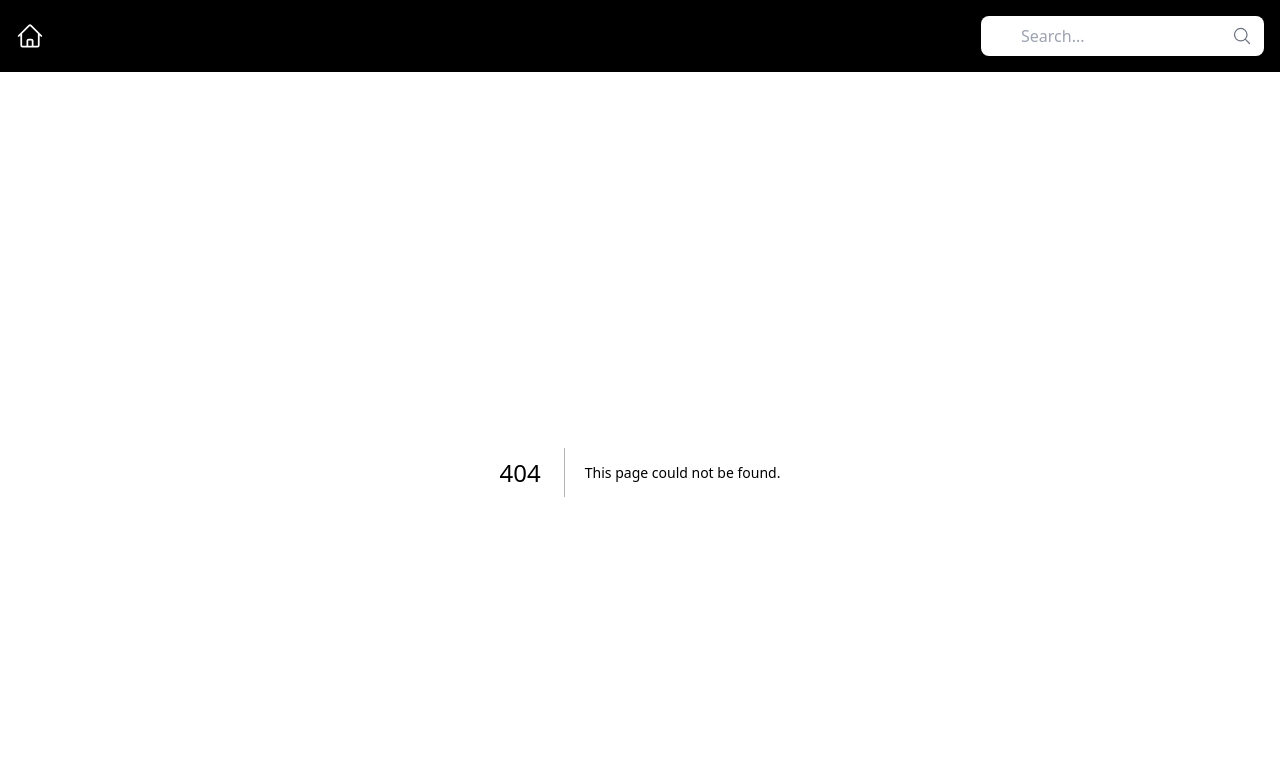
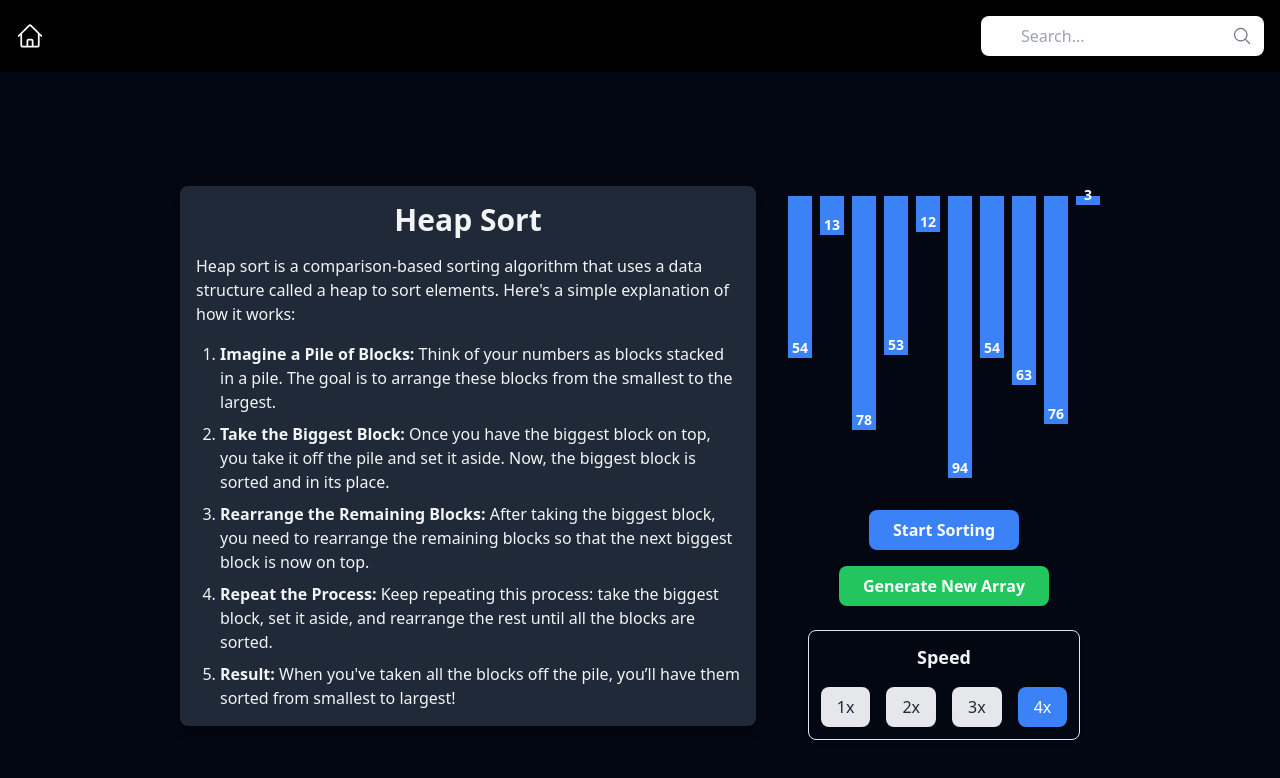
Before and after one commit to Tushar-Indurjeeth/Algs, a Next.js app: page /heapSort in a window 1280 px wide. Before the commit this address had no page. Shown: the top 778 px of the page. Built offline with nearby package versions, Linux system fonts and the light colour scheme.

Commit message:
Added Heap Sort

```diff
--- /dev/null
+++ b/algorithms/heapSort.ts
@@ -0,0 +1,70 @@
+import { SortStep } from "@/types/sortAlgs";
+
+export const heapSort = (array: number[]) => {
+  const arr = [...array];
+  const steps: SortStep[] = [];
+
+  const heapify = (n: number, i: number) => {
+    let largest = i; // Initialize largest as root
+    const left = 2 * i + 1;
+    const right = 2 * i + 2;
+
+    // If left child is larger than root
+    if (left < n && arr[left] > arr[largest]) {
+      largest = left;
+    }
+
+    // If right child is larger than largest so far
+    if (right < n && arr[right] > arr[largest]) {
+      largest = right;
+    }
+
+    // If largest is not root
+    if (largest !== i) {
+      [arr[i], arr[largest]] = [arr[largest], arr[i]]; // Swap
+
+      steps.push({
+        description: `Swapped ${arr[i]} and ${arr[largest]}`,
+        data: [...arr],
+        currentPair: [i, largest],
+      });
+
+      // Recursively heapify the affected sub-tree
+      heapify(n, largest);
+    }
+  };
+
+  // Build a maxheap
+  for (let i = Math.floor(arr.length / 2) - 1; i >= 0; i--) {
+    heapify(arr.length, i);
+  }
+
+  // One by one extract elements from heap
+  for (let i = arr.length - 1; i > 0; i--) {
+    // steps.push({
+    //   description: `Moving ${arr[0]} to the end of the array`,
+    //   data: [...arr],
+    //   currentPair: [0, i],
+    // });
+
+    // Move current root to end
+    [arr[0], arr[i]] = [arr[i], arr[0]]; // Swap
+
+    // steps.push({
+    //   description: `Heapifying the root of the reduced heap`,
+    //   data: [...arr],
+    //   currentPair: [0, i],
+    // });
+
+    // Call heapify on the reduced heap
+    heapify(i, 0);
+  }
+
+  steps.push({
+    description: "Array sorted",
+    data: [...arr],
+    currentPair: [-1, -1],
+  });
+
+  return steps;
+};
--- /dev/null
+++ b/app/components/heapSortDescription.tsx
@@ -0,0 +1,29 @@
+export const heapSortDescription: JSX.Element = (
+  <div>
+    <p>
+      {`Heap sort is a comparison-based sorting algorithm that uses a data structure called a heap to sort elements. Here's a simple explanation of how it works:`}
+    </p>
+    <ol className={`list-decimal pl-6 space-y-2 mt-4 text-left`}>
+      <li>
+        <strong>{`Imagine a Pile of Blocks:`}</strong>
+        {` Think of your numbers as blocks stacked in a pile. The goal is to arrange these blocks from the smallest to the largest.`}
+      </li>
+      <li>
+        <strong>{`Take the Biggest Block:`}</strong>
+        {` Once you have the biggest block on top, you take it off the pile and set it aside. Now, the biggest block is sorted and in its place.`}
+      </li>
+      <li>
+        <strong>{`Rearrange the Remaining Blocks:`}</strong>
+        {` After taking the biggest block, you need to rearrange the remaining blocks so that the next biggest block is now on top.`}
+      </li>
+      <li>
+        <strong>{`Repeat the Process:`}</strong>
+        {` Keep repeating this process: take the biggest block, set it aside, and rearrange the rest until all the blocks are sorted.`}
+      </li>
+      <li>
+        <strong>{`Result:`}</strong>
+        {` When you've taken all the blocks off the pile, you’ll have them sorted from smallest to largest!`}
+      </li>
+    </ol>
+  </div>
+);
--- /dev/null
+++ b/app/heapSort/page.tsx
@@ -0,0 +1,14 @@
+"use client";
+
+import React from "react";
+import SortingAlg from "../components/SortingAlg";
+import { heapSort } from "@/algorithms/heapSort";
+import { heapSortDescription } from "../components/heapSortDescription";
+
+const HeapSortPage: React.FC = () => {
+  return (
+    <SortingAlg sortFunction={heapSort} description={heapSortDescription} />
+  );
+};
+
+export default HeapSortPage;
```
